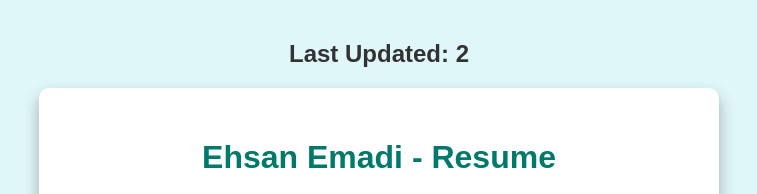
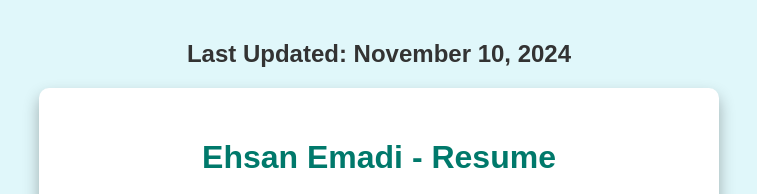
Before and after one commit to Ehsan138/COMP4964-A4, a plain HTML site: page index.html in a window 1280 px wide. Shown: the top 194 px of the page, without its empty margins (261-1018 px from the left). Drawn offline with Linux system fonts and the light colour scheme.

Commit message:
Update index for demo

```diff
--- a/index.html
+++ b/index.html
@@ -4,8 +4,7 @@
     <meta charset="UTF-8">
     <meta name="viewport" content="width=device-width, initial-scale=1.0">
     <title>Ehsan Emadi - Resume</title>
-    <h2>Last Updated: 2</h2>
-    <!-- <h2>Last Updated: November 10, 2024</h2> -->
+    <h2>Last Updated: November 10, 2024</h2>
     <style>
         body {
             font-family: Arial, sans-serif;
```
